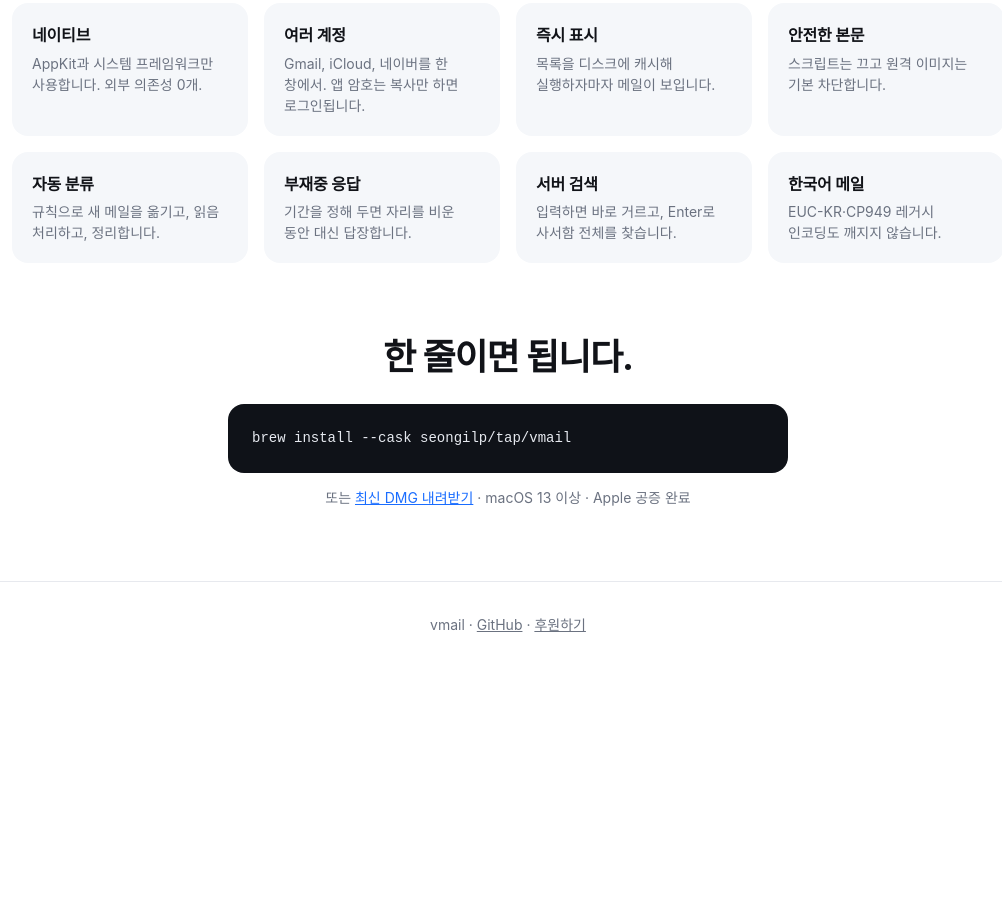
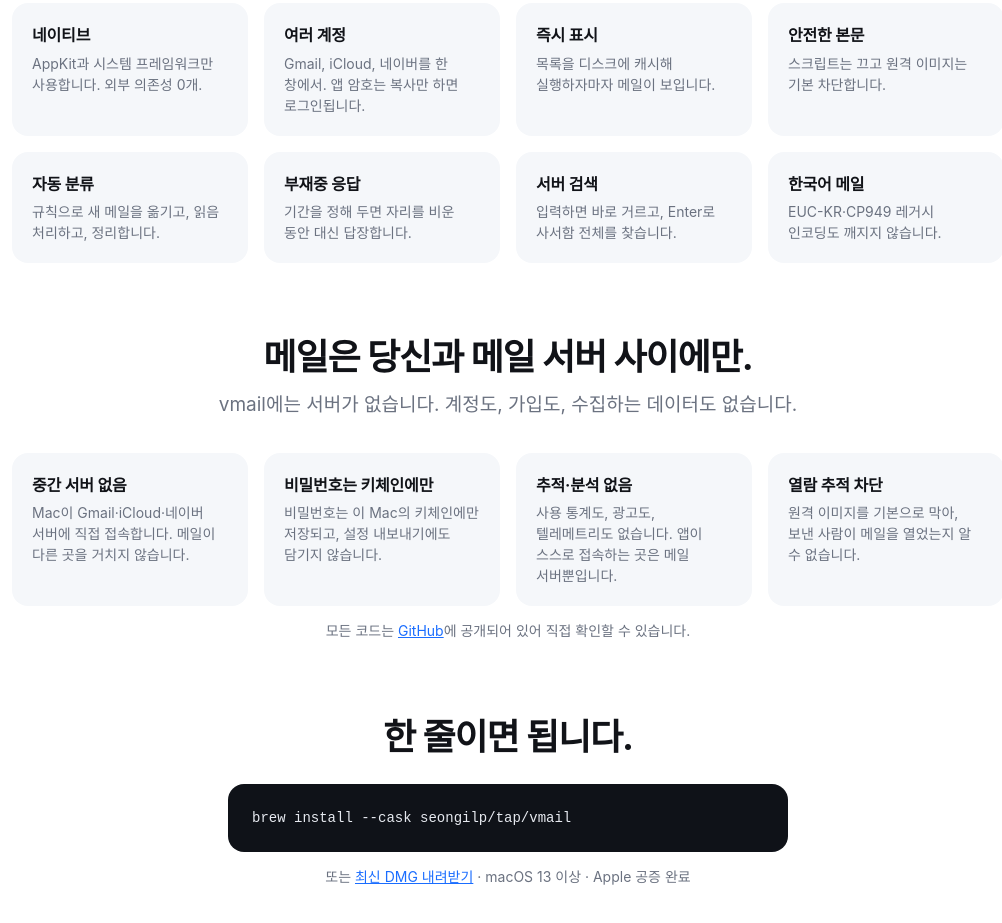
Before and after one commit to seongilp/vmail, a plain HTML site: page docs/index.html in a window 1280 px wide. Shown: the part 1079-2002 px from the top of the page, without its empty margins (132-1134 px from the left). Before the commit the page ends 1764 px from the top, so only its background shows below. Drawn offline with Linux system fonts and the light colour scheme.

Commit message:
docs: 랜딩 페이지·README에 프라이버시 섹션 추가

```diff
--- a/docs/index.html
+++ b/docs/index.html
@@ -29,6 +29,7 @@
   }
   h1 span { color: var(--accent); }
   .lead { font-size: clamp(16px, 2vw, 19px); color: var(--muted); max-width: 60ch; margin: 0 auto; text-wrap: pretty; word-break: keep-all; }
+  .lead.sub { margin-top: 10px; text-align: center; }
   .cta { margin-top: 28px; display: flex; gap: 12px; justify-content: center; flex-wrap: wrap; }
   .btn {
     display: inline-block; padding: 11px 22px; border-radius: 999px; font-weight: 600; font-size: 15px;
@@ -60,7 +61,7 @@
   <header class="wrap">
     <img src="icon.png" alt="vmail 아이콘" width="80" height="80">
     <h1>메일은 <span>가볍게.</span></h1>
-    <p class="lead">macOS를 위한 네이티브 메일 앱. 열면 바로 보이고, 필요한 것만 있습니다.</p>
+    <p class="lead">macOS를 위한 네이티브 메일 앱. 빠르고, 필요한 것만 있고, 아무것도 수집하지 않습니다.</p>
     <div class="cta">
       <a class="btn" href="#install">설치하기</a>
       <a class="btn ghost" href="https://github.com/seongilp/vmail">GitHub</a>
@@ -85,6 +86,18 @@
     </div>
   </section>
 
+  <section class="wrap" id="privacy">
+    <h2>메일은 당신과 메일 서버 사이에만.</h2>
+    <p class="lead sub">vmail에는 서버가 없습니다. 계정도, 가입도, 수집하는 데이터도 없습니다.</p>
+    <div class="grid">
+      <div class="card"><h3>중간 서버 없음</h3><p>Mac이 Gmail·iCloud·네이버 서버에 직접 접속합니다. 메일이 다른 곳을 거치지 않습니다.</p></div>
+      <div class="card"><h3>비밀번호는 키체인에만</h3><p>비밀번호는 이 Mac의 키체인에만 저장되고, 설정 내보내기에도 담기지 않습니다.</p></div>
+      <div class="card"><h3>추적·분석 없음</h3><p>사용 통계도, 광고도, 텔레메트리도 없습니다. 앱이 스스로 접속하는 곳은 메일 서버뿐입니다.</p></div>
+      <div class="card"><h3>열람 추적 차단</h3><p>원격 이미지를 기본으로 막아, 보낸 사람이 메일을 열었는지 알 수 없습니다.</p></div>
+    </div>
+    <p class="note">모든 코드는 <a href="https://github.com/seongilp/vmail">GitHub</a>에 공개되어 있어 직접 확인할 수 있습니다.</p>
+  </section>
+
   <section class="wrap" id="install">
     <h2>한 줄이면 됩니다.</h2>
     <pre><code>brew install --cask seongilp/tap/vmail</code></pre>
```
Also changed, not shown: 1 other file.
